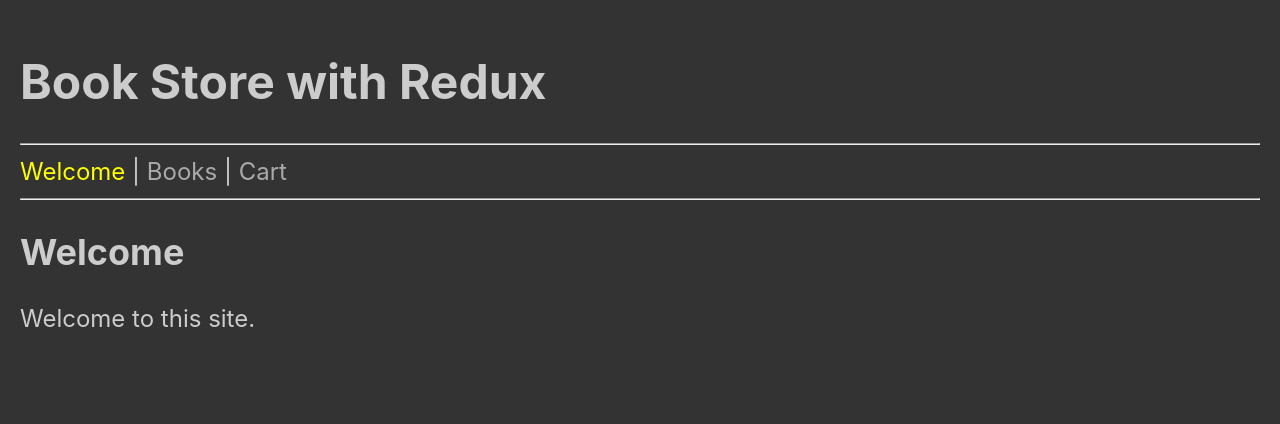
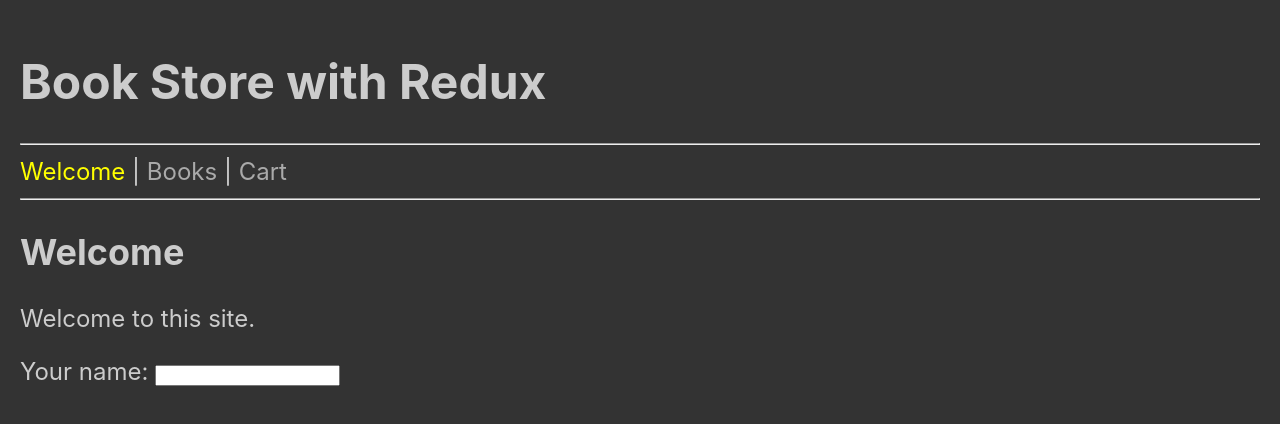
Before and after one commit to edwardtanguay/live-coding-d031-redux-site, a React (Vite) app: page /welcome in a window 1280 px wide. Shown: the top 424 px of the page. Built offline with nearby package versions, Linux system fonts and the light colour scheme.

Commit message:
can change name

```diff
--- a/src/features/cart/cartSlice.js
+++ b/src/features/cart/cartSlice.js
@@ -11,6 +11,9 @@
 	reducers: {
 		addItem: (state, action) => {
 			state.items.push(action.payload);
+		},
+		changeCustomerName: (state, action) => {
+			state.customerName = action.payload;
 		}
 	}
 });
--- a/src/pages/PageWelcome.jsx
+++ b/src/pages/PageWelcome.jsx
@@ -1,8 +1,21 @@
+import { useDispatch, useSelector } from 'react-redux';
+
 export const PageWelcome = () => {
+	const dispatch = useDispatch();
+	const { customerName } = useSelector((state) => state.cart);
+
 	return (
 		<div className="page_welcome">
 			<h2>Welcome</h2>
 			<p>Welcome to this site.</p>
+			<p>Your name: <input
+    onChange={(e) =>
+        dispatch({
+            type: 'cart/changeCustomerName',
+            payload: e.target.value
+        })
+    }
+    value={customerName} /></p>
 		</div>
-	)
-}
+	);
+};
```
